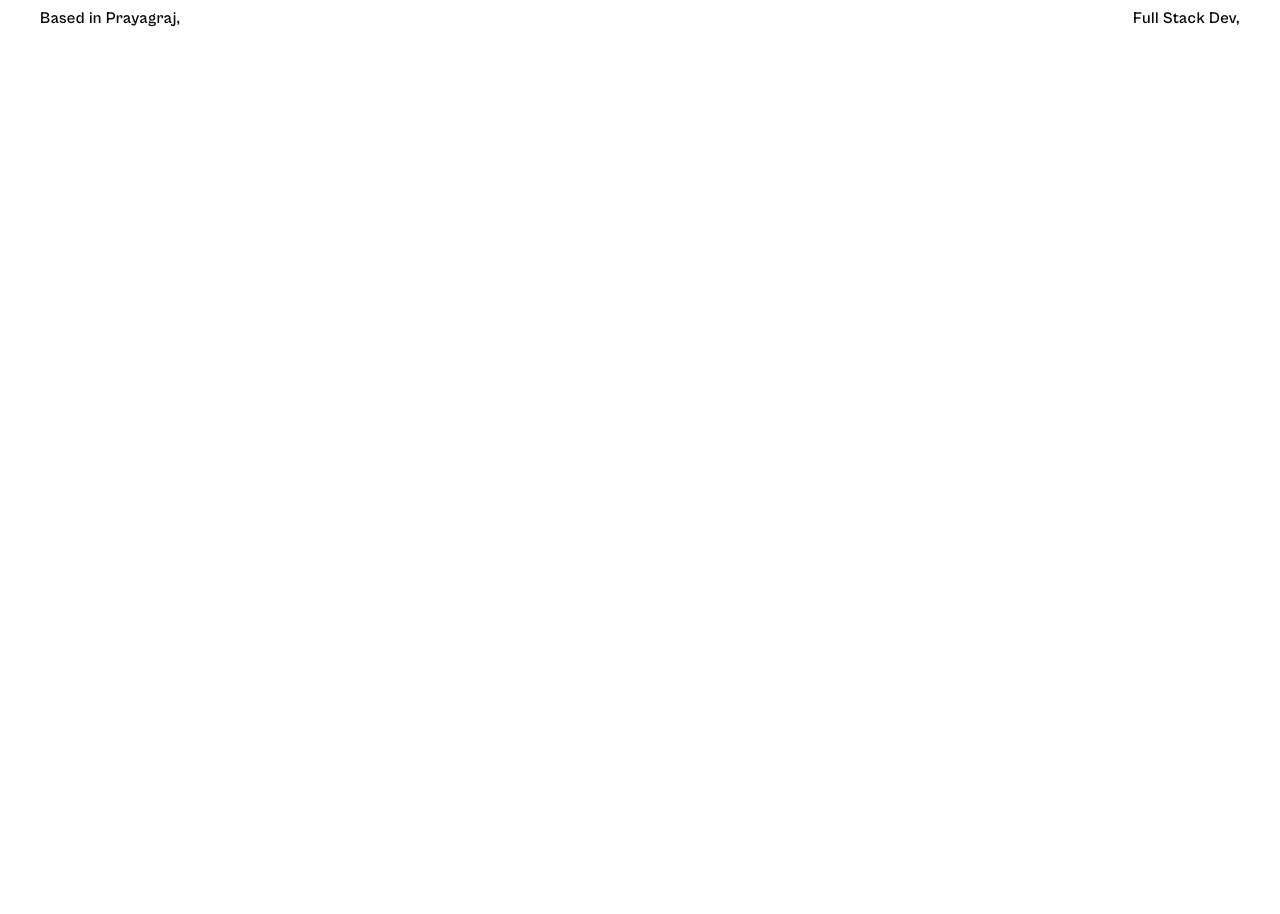
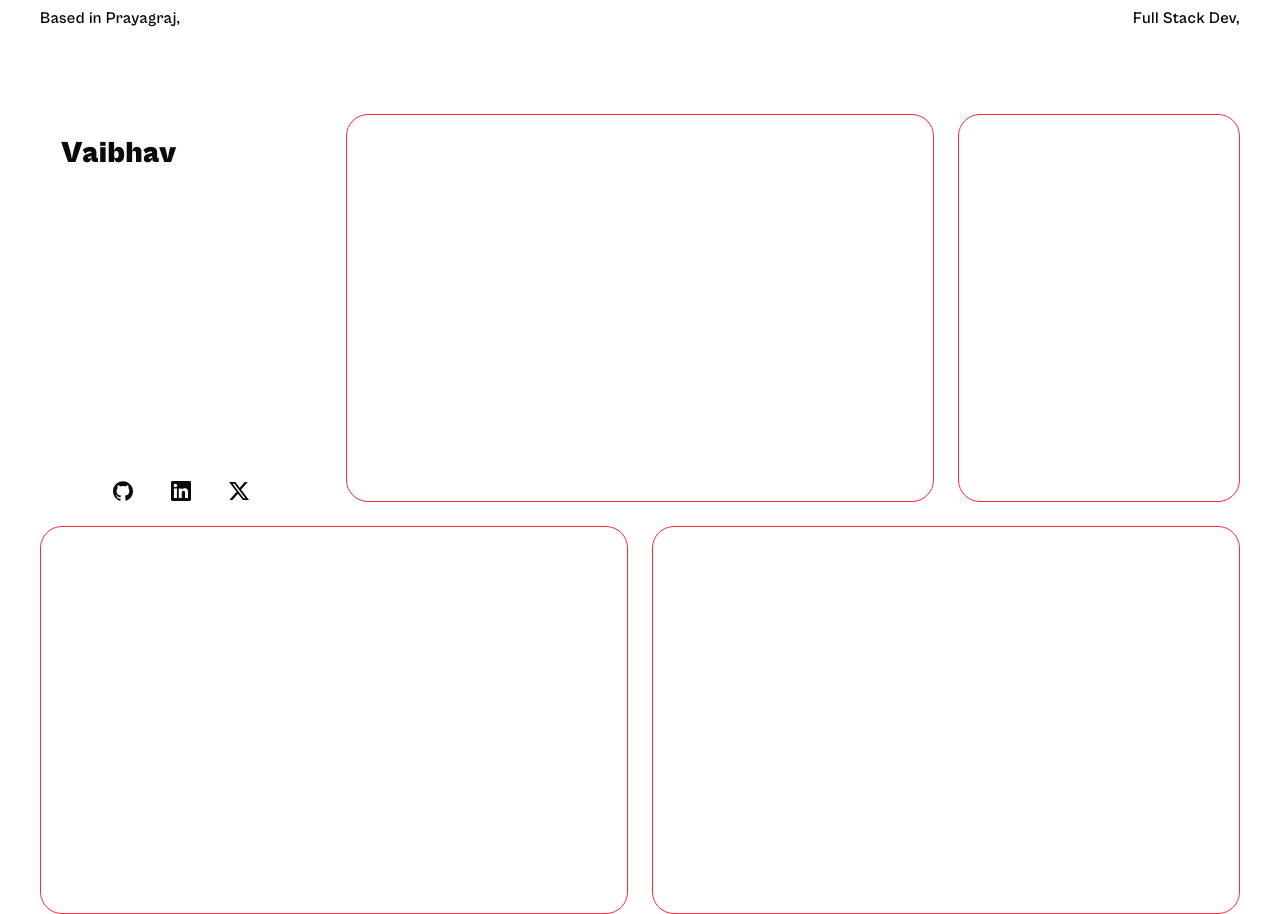
Before and after one commit to Vaibhav-kesarwani/portfolio2, a Next.js app: page / in a window 1280 px wide. Shown: the part 686-1600 px from the top of the page. Before the commit the page ends 800 px from the top, so only its background shows below. Built offline with nearby package versions, Linux system fonts and the light colour scheme.

Commit message:
chore: make the bento frame and intro card of bento grid

```diff
--- a/app/page.tsx
+++ b/app/page.tsx
@@ -1,9 +1,11 @@
+import BentoFrame from "@/components/bento.tsx/bento-frame";
 import HeroText from "@/components/hero/hero-text";
 
 export default function Home() {
   return (
     <>
       <HeroText />
+      <BentoFrame />
     </>
   );
 }
--- /dev/null
+++ b/components/bento.tsx/bento-frame.tsx
@@ -0,0 +1,16 @@
+import IntoCard from "./intro-card";
+
+export default function BentoFrame() {
+  return (
+    <div className="grid grid-cols-4 grid-rows-2 w-full h-screen px-10 gap-6">
+      <div className="border border-white/10 row-span-1 rounded-3xl">
+        <IntoCard />
+      </div>
+      <div className="border border-red-500 col-span-2 rounded-3xl"></div>
+      <div className="border border-red-500 row-span-1 rounded-3xl"></div>
+
+      <div className="border border-red-500 col-span-2 rounded-3xl"></div>
+      <div className="border border-red-500 col-span-2 rounded-3xl"></div>
+    </div>
+  );
+}
--- /dev/null
+++ b/components/bento.tsx/intro-card.tsx
@@ -0,0 +1,220 @@
+"use client";
+
+import { MapPin } from "lucide-react";
+import { useEffect, useState } from "react";
+import { GrReactjs } from "react-icons/gr";
+import { TbBrandNextjs } from "react-icons/tb";
+import { SiGithub, SiLinkedin, SiTypescript, SiX } from "react-icons/si";
+import { RiTailwindCssFill } from "react-icons/ri";
+import { TbBrandFramerMotion } from "react-icons/tb";
+import { IoLogoNodejs } from "react-icons/io5";
+import { SiExpress } from "react-icons/si";
+import { SiFlask } from "react-icons/si";
+import { SiRedux } from "react-icons/si";
+import { BiLogoDjango } from "react-icons/bi";
+import { SiPrisma } from "react-icons/si";
+import { SiMongodb } from "react-icons/si";
+import { BiLogoPostgresql } from "react-icons/bi";
+import { FaSass } from "react-icons/fa6";
+import { SiDocker } from "react-icons/si";
+import InfiniteSlider from "../vaibhav-ui/infinite-slider";
+import Link from "next/link";
+
+const stack = [
+  {
+    icon: GrReactjs,
+    name: "React",
+  },
+  {
+    icon: TbBrandNextjs,
+    name: "Next.js",
+  },
+  {
+    icon: SiTypescript,
+    name: "TypeScript",
+  },
+  {
+    icon: RiTailwindCssFill,
+    name: "Tailwind",
+  },
+  {
+    icon: TbBrandFramerMotion,
+    name: "Motion",
+  },
+  {
+    icon: IoLogoNodejs,
+    name: "Node.js",
+  },
+  {
+    icon: SiExpress,
+    name: "Express.js",
+  },
+  {
+    icon: SiFlask,
+    name: "Flask",
+  },
+  {
+    icon: SiRedux,
+    name: "Redux",
+  },
+  {
+    icon: BiLogoDjango,
+    name: "Django",
+  },
+  {
+    icon: SiPrisma,
+    name: "Prisma",
+  },
+  {
+    icon: SiMongodb,
+    name: "Mongo DB",
+  },
+  {
+    icon: BiLogoPostgresql,
+    name: "Postgresql",
+  },
+  {
+    icon: FaSass,
+    name: "Sass",
+  },
+  {
+    icon: SiDocker,
+    name: "Docker",
+  },
+];
+
+const socialLink = [
+  {
+    icon: SiGithub,
+    href: "https://github.com/Vaibhav-kesarwani",
+  },
+  {
+    icon: SiLinkedin,
+    href: "https://www.linkedin.com/in/vaibhavdev",
+  },
+  {
+    icon: SiX,
+    href: "https://x.com/vaibhav_k__",
+  },
+];
+
+export default function IntoCard() {
+  const [time, setTime] = useState("");
+
+  useEffect(() => {
+    const updateTime = () => {
+      const formatter = new Intl.DateTimeFormat("en-IN", {
+        timeZone: "Asia/Kolkata",
+        hour: "2-digit",
+        minute: "2-digit",
+        hour12: true,
+      });
+
+      setTime(formatter.format(new Date()));
+    };
+
+    updateTime();
+
+    const interval = setInterval(updateTime, 60 * 1000);
+
+    return () => clearInterval(interval);
+  }, []);
+
+  const row1 = stack.filter((_, i) => i % 3 === 0);
+  const row2 = stack.filter((_, i) => i % 3 === 1);
+  const row3 = stack.filter((_, i) => i % 3 === 2);
+
+  return (
+    <>
+      <div className="p-5">
+        <div
+          style={{
+            fontFamily: "var(--font-cabinet)",
+            fontWeight: 900,
+          }}
+          className="text-3xl tracking-wide"
+        >
+          Vaibhav{" "}
+          <span
+            style={{
+              fontFamily: "cursive",
+            }}
+            className="text-white/30 tracking-normal"
+          >
+            Kesarwani
+          </span>
+        </div>
+
+        <div className="flex items-center justify-start text-white/40 mt-2 gap-2 font-semibold text-xs">
+          <MapPin className="h-3 w-3 stroke-3" />
+          <div className="flex gap-2 items-center justify-center">
+            <span className="uppercase">Prayagraj, IN</span>
+            <div className="h-1 w-1 rounded-full bg-white/40" />
+            <span>{time}</span>
+          </div>
+        </div>
+      </div>
+
+      <div className="mt-8 space-y-4">
+        <InfiniteSlider gap={16} speed={20}>
+          {row1.map((s, idx) => {
+            const Icon = s.icon;
+            return (
+              <div
+                key={idx}
+                className="flex items-center gap-2 px-3 py-2 rounded-full bg-white/5 text-white/80 text-xs font-semibold"
+              >
+                <Icon className="h-4 w-4" />
+                <span>{s.name}</span>
+              </div>
+            );
+          })}
+        </InfiniteSlider>
+
+        <InfiniteSlider gap={16} speed={20} reverse>
+          {row2.map((s, idx) => {
+            const Icon = s.icon;
+            return (
+              <div
+                key={idx}
+                className="flex items-center gap-2 px-3 py-2 rounded-full bg-white/5 text-white/80 text-xs font-semibold"
+              >
+                <Icon className="h-4 w-4" />
+                <span>{s.name}</span>
+              </div>
+            );
+          })}
+        </InfiniteSlider>
+
+        <InfiniteSlider gap={16} speed={20}>
+          {row3.map((s, idx) => {
+            const Icon = s.icon;
+            return (
+              <div
+                key={idx}
+                className="flex items-center gap-2 px-3 py-2 rounded-full bg-white/5 text-white/80 text-xs font-semibold"
+              >
+                <Icon className="h-4 w-4" />
+                <span>{s.name}</span>
+              </div>
+            );
+          })}
+        </InfiniteSlider>
+      </div>
+
+      <div className="flex items-center justify-center gap-5 mt-15">
+        {socialLink.map((social, idx) => {
+          const Icon = social.icon;
+
+          return (
+            <Link key={idx} href={social.href} target="_blank">
+              <div className="border border-white/40 rounded-full p-2">
+                <Icon className="h-5 w-5" />
+              </div>
+            </Link>
+          );
+        })}
+      </div>
+    </>
+  );
+}
--- /dev/null
+++ b/components/vaibhav-ui/infinite-slider.tsx
@@ -0,0 +1,124 @@
+"use client";
+
+import { cn } from "@/lib/utils";
+import { animate, motion, useMotionValue, useReducedMotion } from "framer-motion";
+import { useEffect, useState } from "react";
+import useMeasure from "react-use-measure";
+
+export type InfiniteSliderProps = {
+  children: React.ReactNode;
+  gap?: number;
+  speed?: number;
+  speedOnHover?: number;
+  direction?: "horizontal" | "vertical";
+  reverse?: boolean;
+  className?: string;
+};
+
+export default function InfiniteSlider({
+  children,
+  gap = 16,
+  speed = 100,
+  speedOnHover,
+  direction = "horizontal",
+  reverse = false,
+  className,
+}: InfiniteSliderProps) {
+  const [currentSpeed, setCurrentSpeed] = useState(speed);
+  const [ref, { width, height }] = useMeasure();
+  const translation = useMotionValue(0);
+  const [isTransitioning, setIsTransitioning] = useState(false);
+  const [key, setKey] = useState(0);
+  const shouldReduceMotion = useReducedMotion();
+
+  useEffect(() => {
+    if (shouldReduceMotion) {
+      translation.set(0);
+      return;
+    }
+
+    let controls:
+      | {
+          stop: () => void;
+        }
+      | undefined;
+    const size = direction === "horizontal" ? width : height;
+    const contentSize = size + gap;
+    const from = reverse ? -contentSize / 2 : 0;
+    const to = reverse ? 0 : -contentSize / 2;
+
+    const distanceToTravel = Math.abs(to - from);
+    const duration = distanceToTravel / currentSpeed;
+
+    if (isTransitioning) {
+      const remainingDistance = Math.abs(translation.get() - to);
+      const transitionDuration = remainingDistance / currentSpeed;
+
+      controls = animate(translation, [translation.get(), to], {
+        ease: "linear",
+        duration: transitionDuration,
+        onComplete: () => {
+          setIsTransitioning(false);
+          setKey((prevKey) => prevKey + 1);
+        },
+      });
+    } else {
+      controls = animate(translation, [from, to], {
+        ease: "linear",
+        duration: duration,
+        repeat: Number.POSITIVE_INFINITY,
+        repeatType: "loop",
+        repeatDelay: 0,
+        onRepeat: () => {
+          translation.set(from);
+        },
+      });
+    }
+
+    return controls?.stop;
+  }, [
+    key,
+    translation,
+    currentSpeed,
+    width,
+    height,
+    gap,
+    isTransitioning,
+    direction,
+    reverse,
+    shouldReduceMotion,
+  ]);
+
+  const hoverProps = speedOnHover
+    ? {
+        onHoverStart: () => {
+          setIsTransitioning(true);
+          setCurrentSpeed(speedOnHover);
+        },
+        onHoverEnd: () => {
+          setIsTransitioning(true);
+          setCurrentSpeed(speed);
+        },
+      }
+    : {};
+
+  return (
+    <div className={cn("overflow-hidden", className)}>
+      <motion.div
+        className="flex w-max"
+        ref={ref}
+        style={{
+          ...(direction === "horizontal"
+            ? { x: translation }
+            : { y: translation }),
+          gap: `${gap}px`,
+          flexDirection: direction === "horizontal" ? "row" : "column",
+        }}
+        {...hoverProps}
+      >
+        {children}
+        {children}
+      </motion.div>
+    </div>
+  );
+}
--- a/package.json
+++ b/package.json
@@ -50,7 +50,9 @@
     "react-day-picker": "^9.13.0",
     "react-dom": "19.2.3",
     "react-hook-form": "^7.71.1",
+    "react-icons": "^5.5.0",
     "react-resizable-panels": "^4.4.1",
+    "react-use-measure": "^2.1.7",
     "recharts": "^2.15.4",
     "sonner": "^2.0.7",
     "tailwind-merge": "^3.4.0",
```
Also changed, not shown: 1 other file (tests, documents, lock files or other folders).
